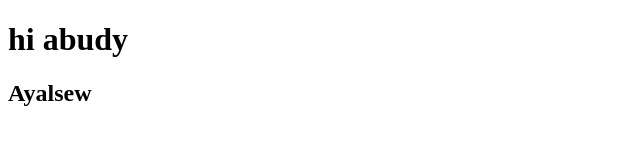
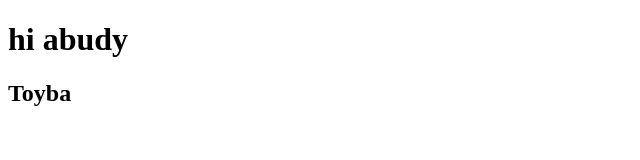
Before and after one commit to abudiayu/new-abudy-projuct, a plain HTML site: page index.html in a window 1280 px wide. Shown: the full height of the page, 0-640 px from the left. Drawn offline with Linux system fonts and the light colour scheme.

Commit message:
cnhaged one

```diff
--- a/index.html
+++ b/index.html
@@ -7,6 +7,6 @@
 </head>
 <body>
     <h1>hi abudy</h1>
-    <h2>Ayalsew</h2>
+    <h2>Toyba</h2>
 </body>
 </html>
```
